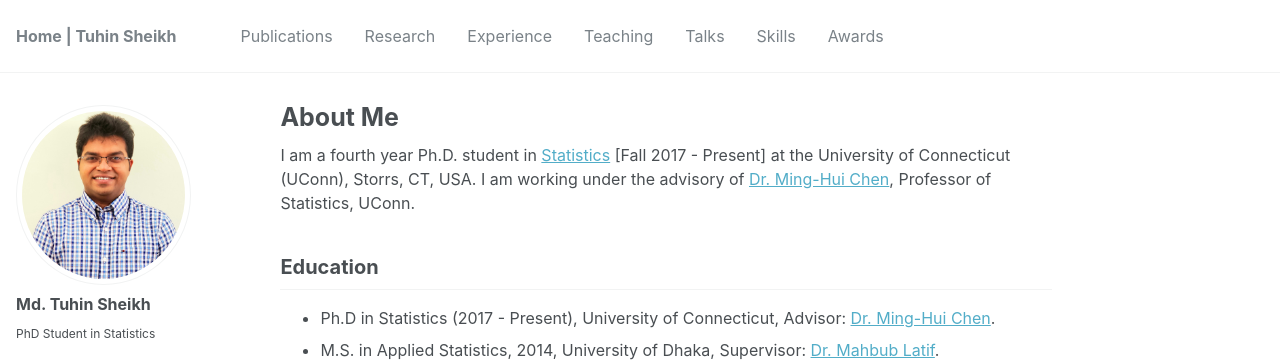
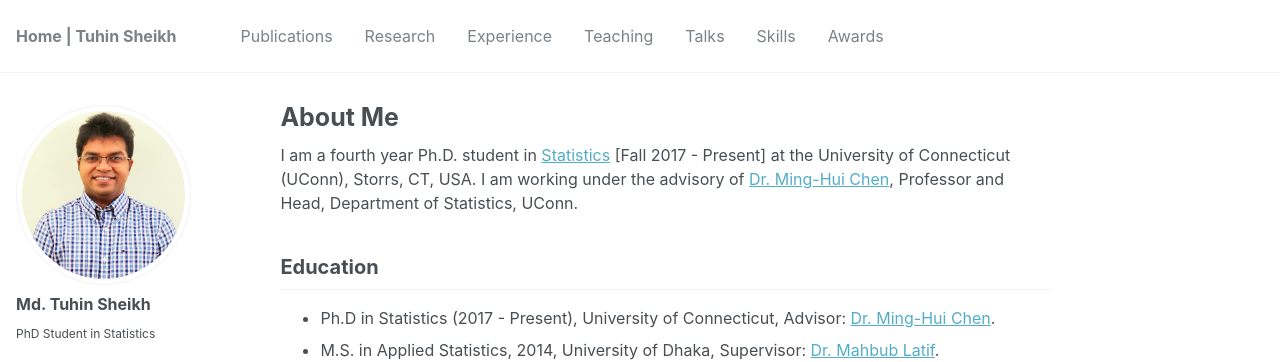
Before and after one commit to mdtuhinsheikh/mdtuhinsheikh.github.io, a Jekyll site: the page built from _pages/about.md, in a window 1280 px wide and 1144 px high. Shown: the top 362 px of the window. Built offline with Jekyll 4.4.1, drawn with Linux system fonts in a browser that asks for light colours.

Commit message:
Update about.md

```diff
--- a/_pages/about.md
+++ b/_pages/about.md
@@ -7,7 +7,7 @@ redirect_from:
   - /about/
   - /about.html
 ---
-I am a fourth year Ph.D. student in [Statistics](https://stat.uconn.edu/) [Fall 2017 - Present] at the University of Connecticut (UConn), Storrs, CT, USA. I am working under the advisory of [Dr. Ming-Hui Chen](http://merlot.stat.uconn.edu/~mhchen/), Professor of Statistics, UConn.
+I am a fourth year Ph.D. student in [Statistics](https://stat.uconn.edu/) [Fall 2017 - Present] at the University of Connecticut (UConn), Storrs, CT, USA. I am working under the advisory of [Dr. Ming-Hui Chen](http://merlot.stat.uconn.edu/~mhchen/), Professor and Head, Department of Statistics, UConn.
 <!---
 My research works broadly focus on competing risks survival data analysis, longitudinal data analysis, joint modelling of longitudinal and survival data, cure rate model, Bayesian computation, and model assessment. I intend to develop statistical methodology to model prostate cancer data. I am also interested in the applications of deep neural network modelling to survival data.
 -->
```
